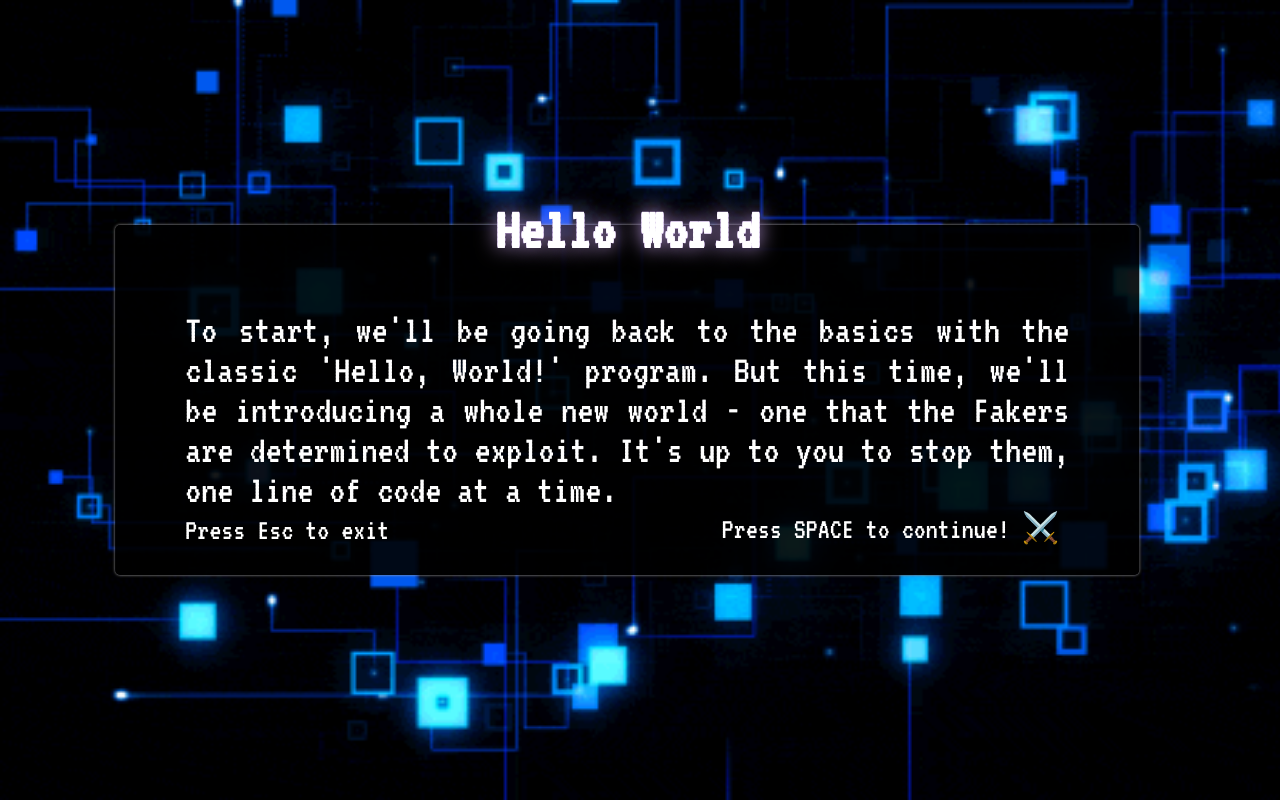
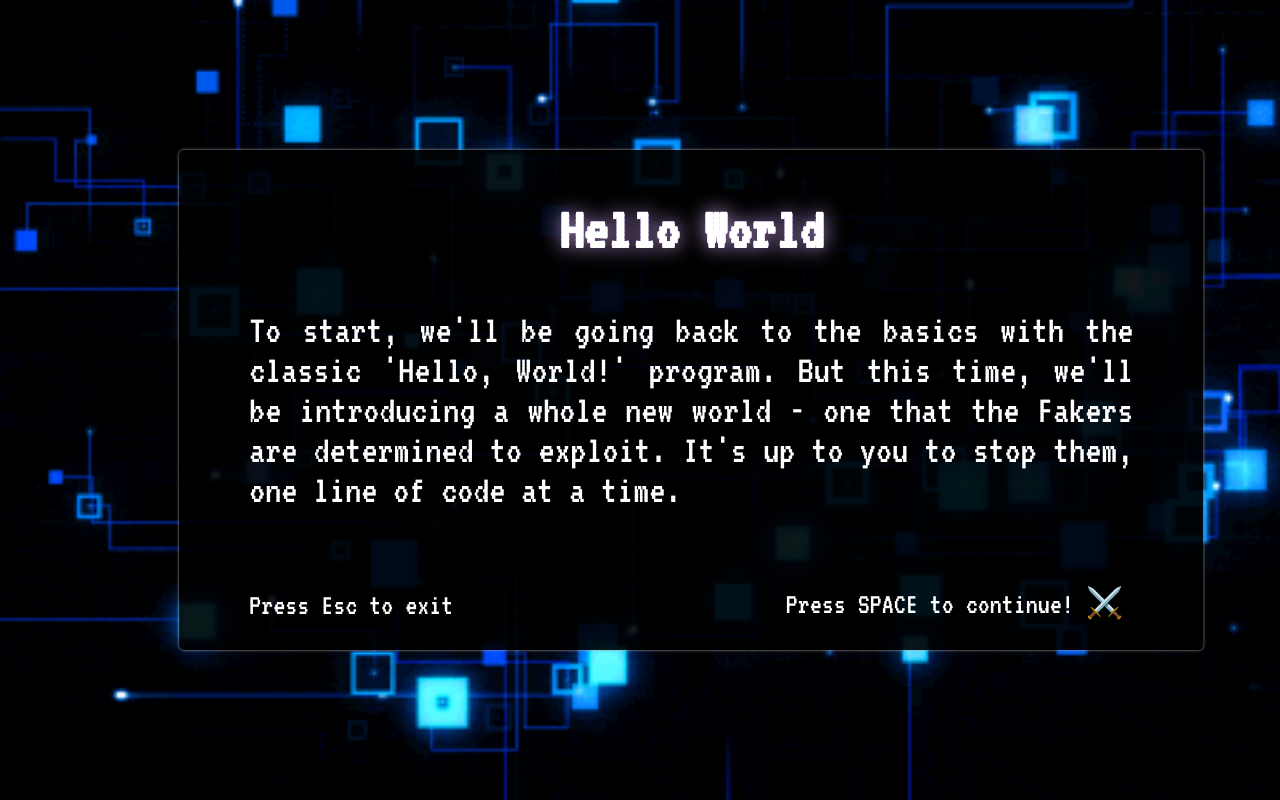
Before and after one commit to lizaebadi/HackerRoom, a React (Create React App) app in the folder frontend/: page /wallComputer in a window 1280 px wide. Built offline with nearby package versions, Linux system fonts and the light colour scheme; sample sign-in values are in the browser's storage.

Commit message:
Change position of wallComputerBox border

```diff
--- a/frontend/src/components/wallComputer/WallComputer.css
+++ b/frontend/src/components/wallComputer/WallComputer.css
@@ -17,12 +17,12 @@
 
 
 .wallComputerBox{
-  position: relative;
+  position: absolute;
   top: 50%;
-  left: 35%;
+  left: 50%;
   transform: translate(-45%, -50%);
   width: 80%;
-  height: 35rem;
+  height: 50rem;
   display: flex;
   flex-direction: column;
   align-items: center;
```
Also changed, not shown: 1 other file (tests, documents, lock files or other folders).
